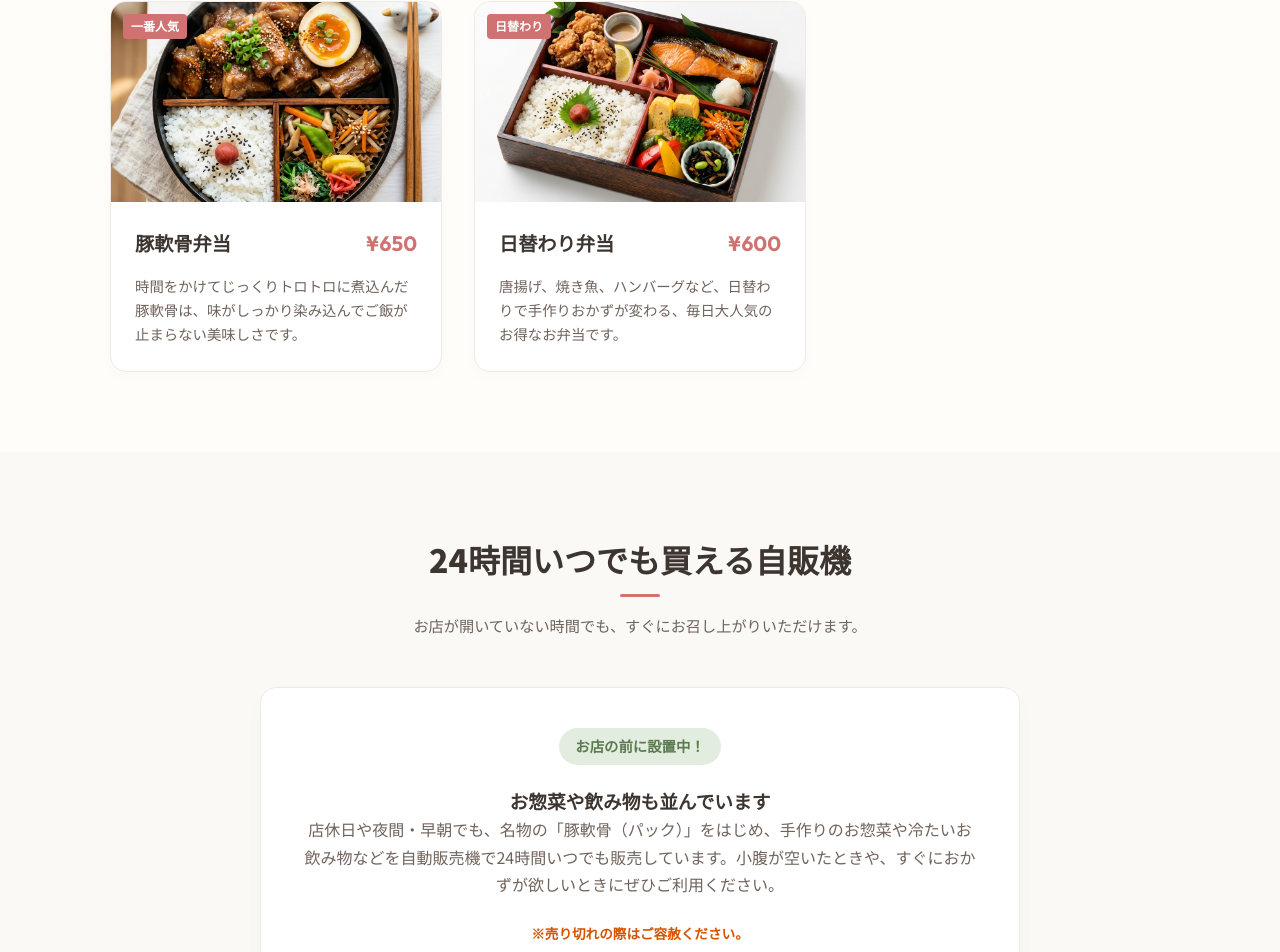
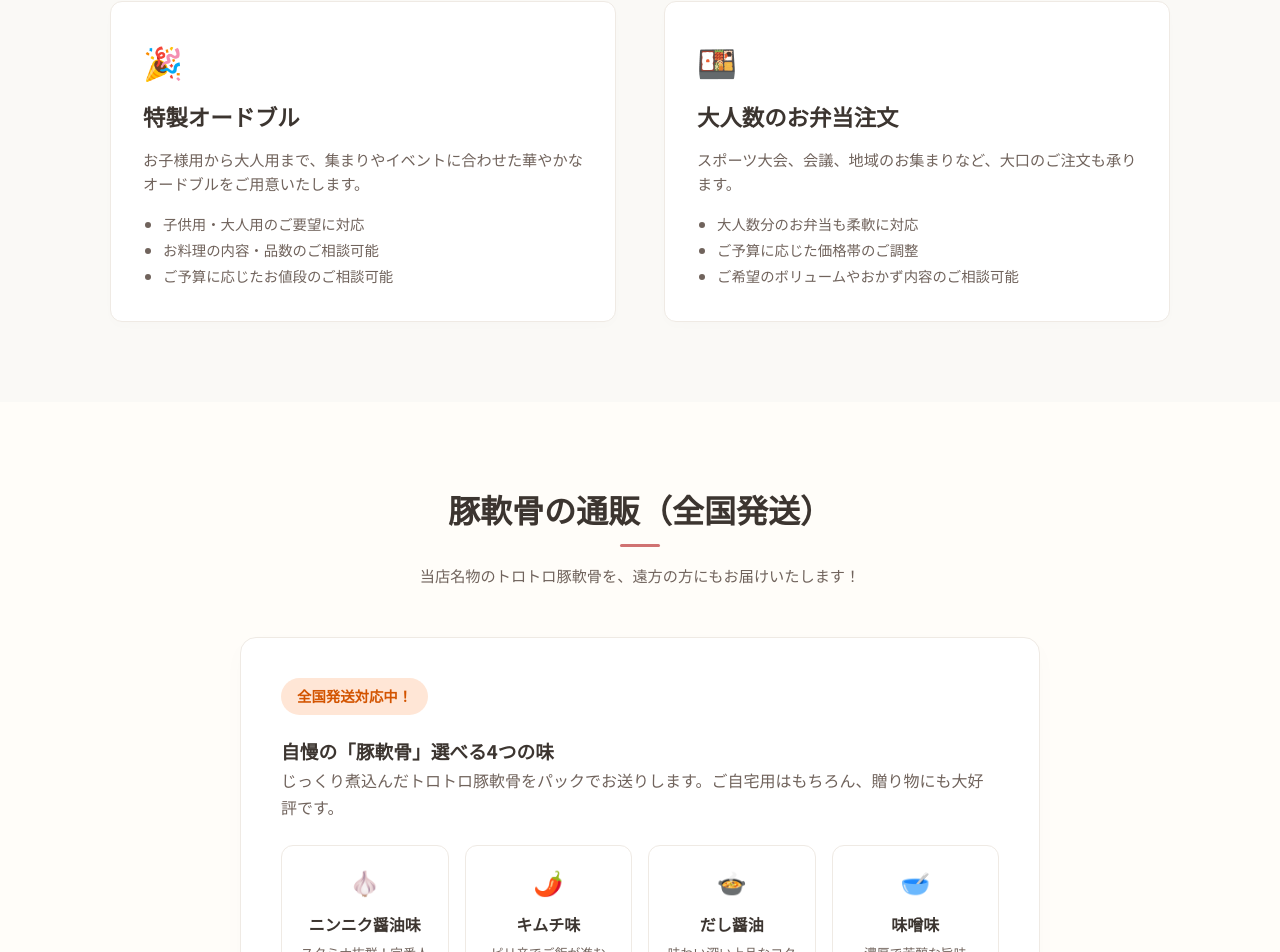
Before and after one commit to hyakarun/hanachan_obento, a React (Vite) app: page / in a window 1280 px wide. Shown: the part 1844-2796 px from the top of the page. Built offline with nearby package versions, Linux system fonts and the light colour scheme.

Commit message:
Update page content: add hors d'oeuvre and online shop sections, update instagram link, remove menu section

```diff
--- a/src/App.jsx
+++ b/src/App.jsx
@@ -36,7 +36,8 @@ function App() {
           <nav>
             <ul>
               <li><a href="#about">お店の紹介</a></li>
-              <li><a href="#menu">メニュー</a></li>
+              <li><a href="#hors-doeuvre">オードブル・大量注文</a></li>
+              <li><a href="#online-shop">全国通販</a></li>
               <li><a href="#vending">自販機情報</a></li>
               <li><a href="#access">店舗情報</a></li>
               <li><a href="#order">簡単予約</a></li>
@@ -107,40 +108,84 @@ function App() {
         </div>
       </section>
 
-      {/* Menu Section */}
-      <section id="menu" className="section section-alt">
+      {/* Hors d'oeuvre & Bulk Order Section */}
+      <section id="hors-doeuvre" className="section">
         <div className="container">
-          <h2 className="section-title">おすすめメニュー</h2>
-          <p className="section-desc">当店自慢の看板メニューと日替わりお弁当です。※価格はすべて税込です。</p>
+          <h2 className="section-title">オードブル・大人数のお弁当</h2>
+          <p className="section-desc">ご予算やご用途に合わせて、ご希望の内容でお作りいたします。</p>
 
-          <div className="menu-grid">
-            {/* Menu Item 1 */}
-            <div className="menu-card">
-              <div className="menu-img-placeholder" style={{ background: `url(${bentoTonnankotsu}) center/cover no-repeat` }}>
-                <span className="menu-tag">一番人気</span>
+          <div className="about-grid">
+            <div className="feature-card" style={{ padding: '32px' }}>
+              <div className="feature-icon" style={{ fontSize: '2rem' }}>🎉</div>
+              <h3 style={{ fontSize: '1.4rem', marginBottom: '12px' }}>特製オードブル</h3>
+              <p style={{ fontSize: '0.95rem', color: 'var(--text-muted)', lineHeight: '1.6', marginBottom: '16px' }}>
+                お子様用から大人用まで、集まりやイベントに合わせた華やかなオードブルをご用意いたします。
+              </p>
+              <ul style={{ textAlign: 'left', color: 'var(--text-muted)', fontSize: '0.9rem', paddingLeft: '20px', lineHeight: '1.8' }}>
+                <li>子供用・大人用のご要望に対応</li>
+                <li>お料理の内容・品数のご相談可能</li>
+                <li>ご予算に応じたお値段のご相談可能</li>
+              </ul>
+            </div>
+
+            <div className="feature-card" style={{ padding: '32px' }}>
+              <div className="feature-icon" style={{ fontSize: '2rem' }}>🍱</div>
+              <h3 style={{ fontSize: '1.4rem', marginBottom: '12px' }}>大人数のお弁当注文</h3>
+              <p style={{ fontSize: '0.95rem', color: 'var(--text-muted)', lineHeight: '1.6', marginBottom: '16px' }}>
+                スポーツ大会、会議、地域のお集まりなど、大口のご注文も承ります。
+              </p>
+              <ul style={{ textAlign: 'left', color: 'var(--text-muted)', fontSize: '0.9rem', paddingLeft: '20px', lineHeight: '1.8' }}>
+                <li>大人数分のお弁当も柔軟に対応</li>
+                <li>ご予算に応じた価格帯のご調整</li>
+                <li>ご希望のボリュームやおかず内容のご相談可能</li>
+              </ul>
+            </div>
+          </div>
+        </div>
+      </section>
+
+      {/* Online Shop Section */}
+      <section id="online-shop" className="section section-alt">
+        <div className="container">
+          <h2 className="section-title">豚軟骨の通販（全国発送）</h2>
+          <p className="section-desc">当店名物のトロトロ豚軟骨を、遠方の方にもお届けいたします！</p>
+
+          <div className="vending-card" style={{ maxWidth: '800px', margin: '0 auto' }}>
+            <span className="vending-badge" style={{ backgroundColor: '#FFE6D6', color: '#D35400' }}>全国発送対応中！</span>
+            <h3>自慢の「豚軟骨」選べる4つの味</h3>
+            <p style={{ color: 'var(--text-muted)', marginBottom: '24px' }}>
+              じっくり煮込んだトロトロ豚軟骨をパックでお送りします。ご自宅用はもちろん、贈り物にも大好評です。
+            </p>
+
+            <div style={{ display: 'grid', gridTemplateColumns: 'repeat(auto-fit, minmax(160px, 1fr))', gap: '16px', marginBottom: '32px' }}>
+              <div style={{ background: 'white', padding: '16px', borderRadius: '12px', border: '1px solid var(--color-border)', textAlign: 'center' }}>
+                <span style={{ fontSize: '1.5rem', display: 'block', marginBottom: '8px' }}>🧄</span>
+                <strong style={{ display: 'block', color: 'var(--text-main)' }}>ニンニク醤油味</strong>
+                <span style={{ fontSize: '0.8rem', color: 'var(--text-muted)' }}>スタミナ抜群！定番人気</span>
               </div>
-              <div className="menu-info">
-                <div className="menu-header">
-                  <span className="menu-name">豚軟骨弁当</span>
-                  <span className="menu-price">¥650</span>
-                </div>
-                <p className="menu-desc">時間をかけてじっくりトロトロに煮込んだ豚軟骨は、味がしっかり染み込んでご飯が止まらない美味しさです。</p>
+              <div style={{ background: 'white', padding: '16px', borderRadius: '12px', border: '1px solid var(--color-border)', textAlign: 'center' }}>
+                <span style={{ fontSize: '1.5rem', display: 'block', marginBottom: '8px' }}>🌶️</span>
+                <strong style={{ display: 'block', color: 'var(--text-main)' }}>キムチ味</strong>
+                <span style={{ fontSize: '0.8rem', color: 'var(--text-muted)' }}>ピリ辛でご飯が進む</span>
+              </div>
+              <div style={{ background: 'white', padding: '16px', borderRadius: '12px', border: '1px solid var(--color-border)', textAlign: 'center' }}>
+                <span style={{ fontSize: '1.5rem', display: 'block', marginBottom: '8px' }}>🍲</span>
+                <strong style={{ display: 'block', color: 'var(--text-main)' }}>だし醤油</strong>
+                <span style={{ fontSize: '0.8rem', color: 'var(--text-muted)' }}>味わい深い上品なコク</span>
+              </div>
+              <div style={{ background: 'white', padding: '16px', borderRadius: '12px', border: '1px solid var(--color-border)', textAlign: 'center' }}>
+                <span style={{ fontSize: '1.5rem', display: 'block', marginBottom: '8px' }}>🥣</span>
+                <strong style={{ display: 'block', color: 'var(--text-main)' }}>味噌味</strong>
+                <span style={{ fontSize: '0.8rem', color: 'var(--text-muted)' }}>濃厚で芳醇な旨味</span>
               </div>
             </div>
 
-            {/* Menu Item 2 */}
-            <div className="menu-card">
-              <div className="menu-img-placeholder" style={{ background: `url(${bentoDaily}) center/cover no-repeat` }}>
-                <span className="menu-tag">日替わり</span>
-              </div>
-              <div className="menu-info">
-                <div className="menu-header">
-                  <span className="menu-name">日替わり弁当</span>
-                  <span className="menu-price">¥600</span>
-                </div>
-                <p className="menu-desc">唐揚げ、焼き魚、ハンバーグなど、日替わりで手作りおかずが変わる、毎日大人気のお得なお弁当です。</p>
-              </div>
-            </div>
+            <p style={{ fontSize: '0.95rem', color: 'var(--text-muted)', marginBottom: '24px' }}>
+              ご注文方法や送料に関する詳細は、Instagram DMまたはお電話にてお気軽にお問い合わせください。
+            </p>
+            <a href="https://www.instagram.com/mimimimichiyo?utm_source=qr" target="_blank" rel="noopener noreferrer" className="btn btn-primary">
+              📸 Instagram DMから注文・相談
+            </a>
           </div>
         </div>
       </section>
@@ -198,7 +243,7 @@ function App() {
                 </tbody>
               </table>
               <div style={{ display: 'flex', gap: '12px' }}>
-                <a href="https://instagram.com" target="_blank" rel="noopener noreferrer" className="btn btn-outline" style={{ flex: 1 }}>
+                <a href="https://www.instagram.com/mimimimichiyo?utm_source=qr" target="_blank" rel="noopener noreferrer" className="btn btn-outline" style={{ flex: 1 }}>
                   📸 Instagramを見る
                 </a>
               </div>
```
